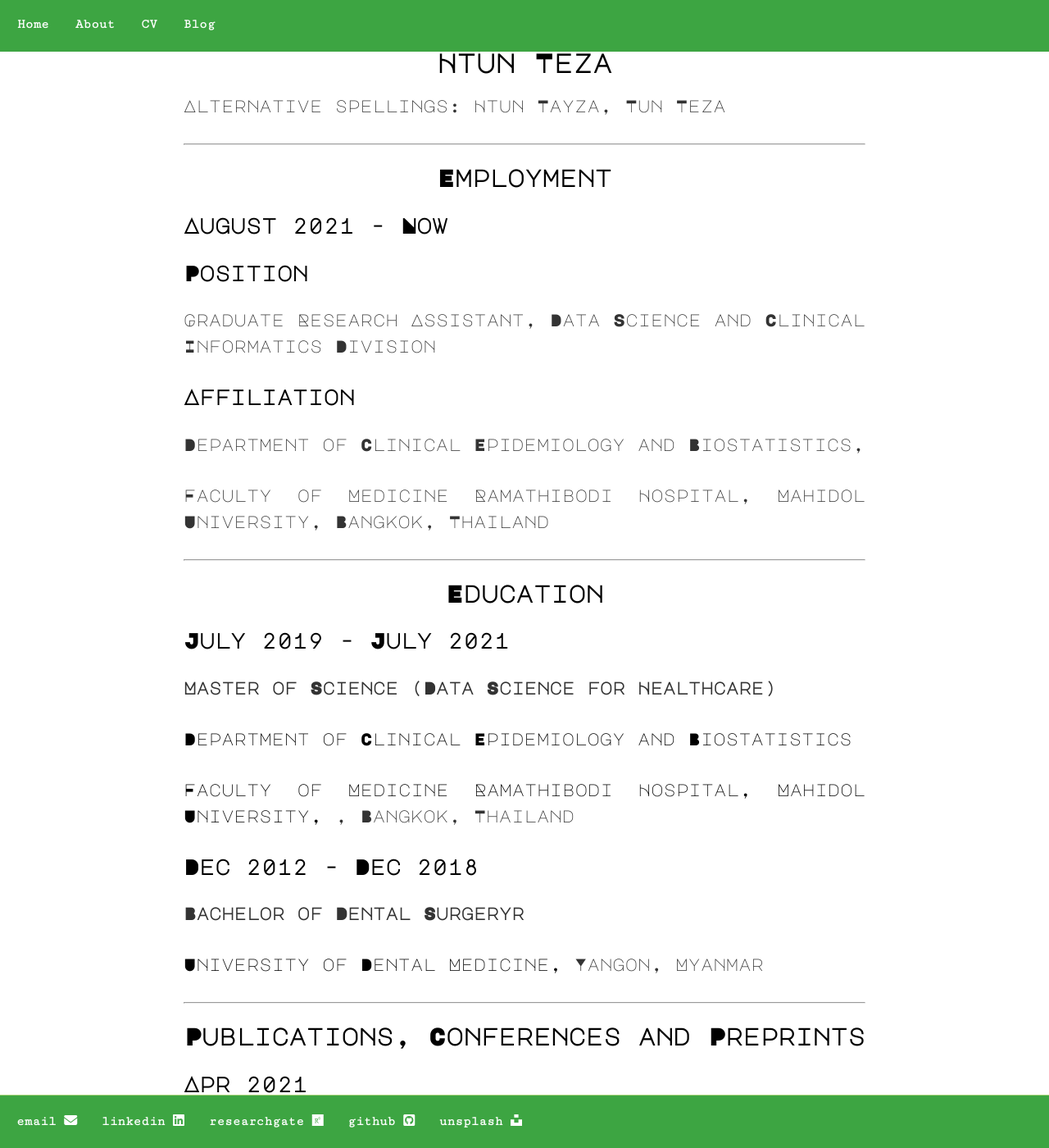
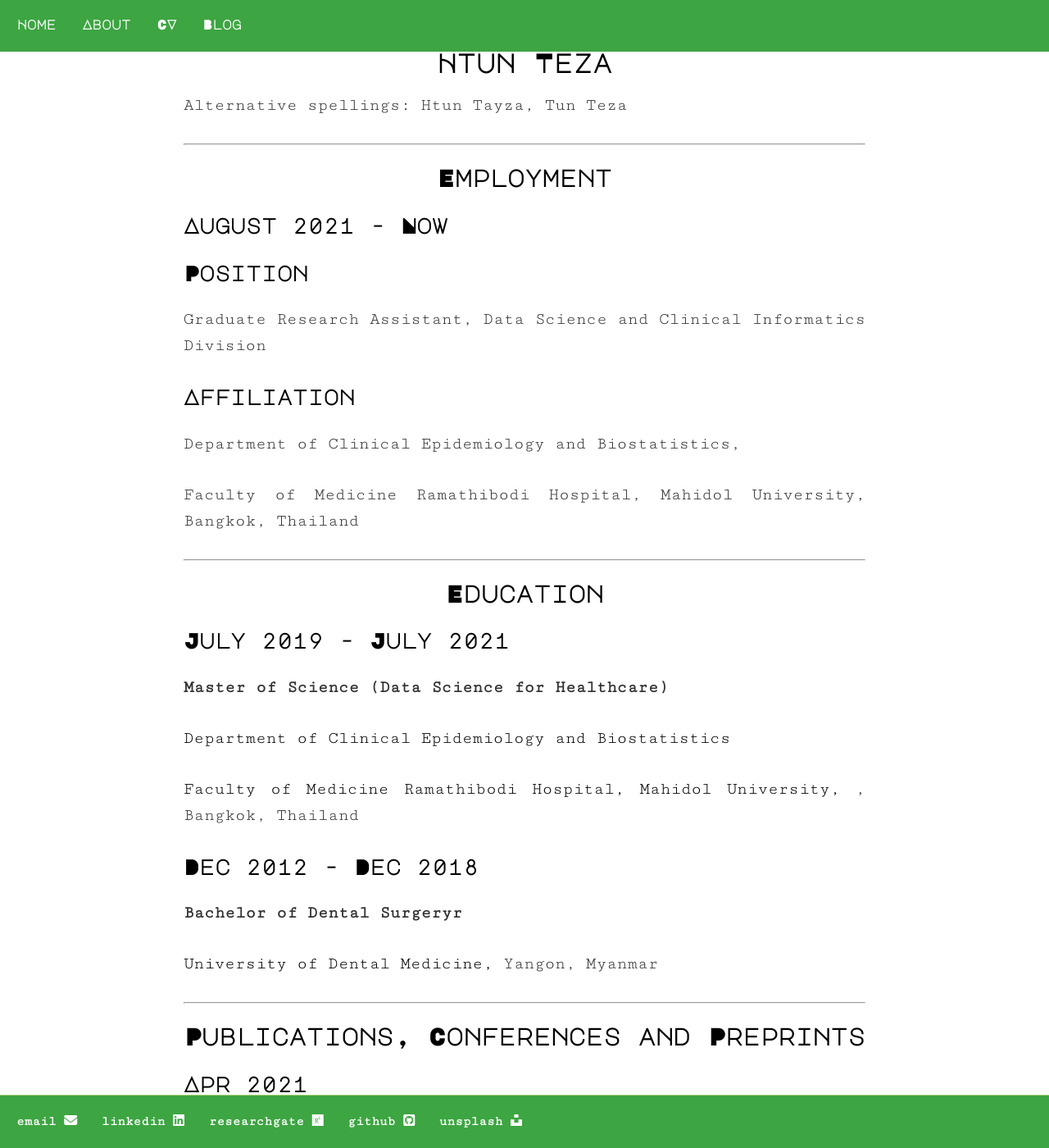
Before and after one commit to finerbrighterlighter/finerbrighterlighter.github.io, a Jekyll site: the page built from cv/index.html, in a window 1280 px wide and 1400 px high. Shown: the whole window at 82% size. Built offline with Jekyll 4.4.1, drawn with Linux system fonts in a browser that asks for light colours; nearby versions of some CDN libraries.

Commit message:
Update main.css

```diff
--- a/css/main.css
+++ b/css/main.css
@@ -1,6 +1,6 @@
 body {
     margin-top: 200px;
-    font-family: "Major Mono Display";
+    font-family: "Cutive Mono", sans-serif;
     margin: 60px auto;
     text-align: justify;
     text-justify: inter-word;
@@ -31,7 +31,7 @@ body {
   text-align: center;
   padding: 14px 16px;
   text-decoration: none;
-  font-family: "Cutive Mono";
+  font-family: "Major Mono Display", serif;
   font-weight: bold;
   border-bottom: 3px solid transparent;
 }
@@ -46,7 +46,7 @@ body {
 
 nav ul, footer ul {
     color: red;
-    font-family: "Cutive Mono";
+    font-family: "Cutive Mono", sans-serif;
     padding: 0px;
     list-style: none;
     font-weight: bold;
@@ -68,19 +68,19 @@ a:hover {
 
 h1 {
     font-size: 2em;
-    font-family: "Major Mono Display";
+    font-family: "Major Mono Display", serif;
     text-align: center;
 }
 
 h2 {
     font-size: 1.8em;
-    font-family: "Major Mono Display";
+    font-family: "Major Mono Display", serif;
     text-align: center;
 }
 
 h3 {
     font-size: 1.6em;
-    font-family: "Major Mono Display";
+    font-family: "Major Mono Display", serif;
     text-align: left;
 }
 
```
